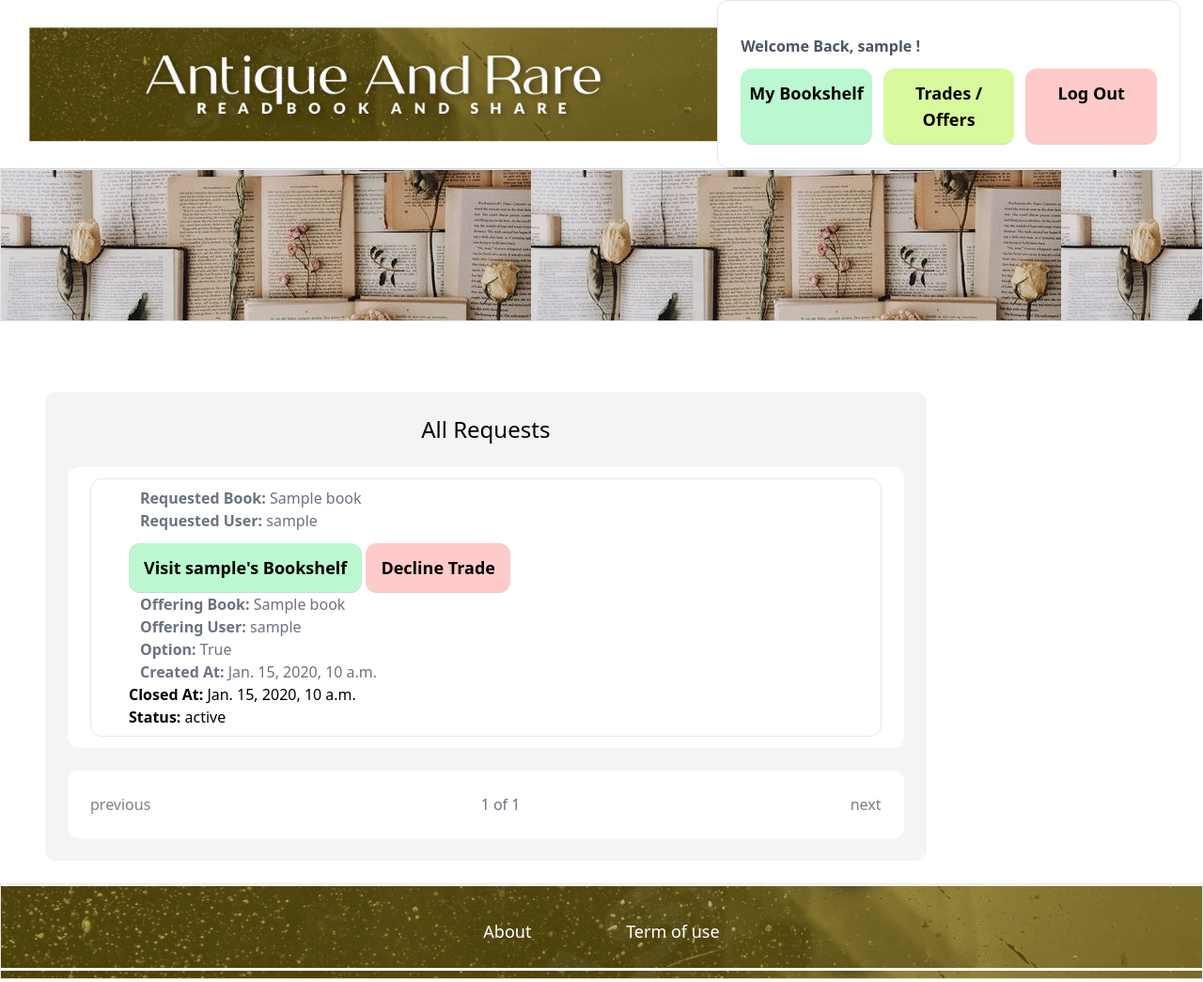
After one commit to CatherineBandarchuk/AntiqueAndRare, a Django app: page /trades/account/1/ in a window 1280 px wide. The commit adds this page. Shown: the whole page at 94% size. Run offline with Django 4.2, Linux system fonts and the light colour scheme; a user stored in the database is signed in; tables that the repository leaves empty hold one stand-in row (values such as "Sample post"); some libraries are stand-ins or nearby versions.

Commit message:
still working on the requests page

```diff
--- a/main/templates/main/base.html
+++ b/main/templates/main/base.html
@@ -19,7 +19,7 @@
                         <div class=" px-1 py-3 text-lg font-semibold bg-green-200 text-grey-400 rounded-xl border-b border-gray-300 hover:bg-gray-500 hover:text-white" style="float: right; width: 32%;">
                             <a href="{% url 'bookshelf:index' %}" >My Bookshelf</a></div>
                         <div class="px-1 py-3 text-lg font-semibold bg-lime-200 text-grey-400 rounded-xl border-b border-gray-300 hover:bg-gray-500 hover:text-white" style="float: right; width: 32%;">
-                            <a href="#" >Trades / Offers</a></div>
+                            <a href="{% url 'trades:requests' user.id %}" >Trades / Offers</a></div>
                         <div class="px-1 py-3 text-lg font-semibold bg-red-200 text-grey-400 rounded-xl border-b border-gray-300 hover:bg-gray-500 hover:text-white" style="float: right; width: 32%;">
                             <a href="{% url 'account:logout' %}" >Log Out</a></div>
                     </div>
--- a/main/templates/main/index.html
+++ b/main/templates/main/index.html
@@ -43,7 +43,7 @@
                                         <div><a href="{% url 'book:edit' book.id %}" class="mt-3 gap-3 px-4 py-3 text-lg font-semibold bg-lime-200 text-grey-400 rounded-xl border-b border-gray-300 hover:bg-gray-500 hover:text-white" style="float: right; width:100%">Edit Book</a></div>
                                         <div><a href="{% url 'book:delete' book.id %}" class="mt-3 gap-3 px-4 py-3 text-lg font-semibold bg-red-200 text-grey-400 rounded-xl border-b border-gray-300 hover:bg-gray-500 hover:text-white" style="float: right; width:100%">Delete!</a></div>
                                     {% else %}
-                                        <div><a href="#" class="mt-3 gap-3 px-4 py-3 text-lg font-semibold bg-red-200 text-grey-400 rounded-xl border-b border-gray-300 hover:bg-gray-500 hover:text-white" style="float: right; width:100%">Send Offer</a></div>
+                                        <div><a href="{% url 'trades:select' book.id %}" class="mt-3 gap-3 px-4 py-3 text-lg font-semibold bg-red-200 text-grey-400 rounded-xl border-b border-gray-300 hover:bg-gray-500 hover:text-white" style="float: right; width:100%">Send Offer</a></div>
                                         <div><a href="{% url 'book:detail' book.id %}" class="mt-3 gap-3 px-4 py-3 text-lg font-semibold bg-blue-200 text-grey-400 rounded-xl border-b border-gray-300 hover:bg-gray-500 hover:text-white" style="float: right; width:100%">Details...</a></div>
                                     {% endif %}
                                 {% else %}
--- /dev/null
+++ b/trades/templates/trades/requests.html
@@ -0,0 +1,52 @@
+{% extends 'main/base.html'%}
+{% load static %}
+{% block title %} My Request List {% endblock %}
+
+{% block content %}
+    <div class="flex justify-between">
+        <div class="mt-6 px-6 bg-white rounded-xl gap-3" style="float: left; width: 80%;">
+            <div class="mt-6 px-6 py-6 bg-gray-100 rounded-xl">
+                <h2 class="mb-3 text-2xl text-center">All Requests</h2>
+                <div class="mt-6 px-6 py-3 bg-white rounded-xl">
+                    {% for request in request_list %}
+                    <div class="rounded-xl border border-gray-200 p-2 flex justify-between">
+                        <div class="px-8" style="float: left; width:60%">
+                            <h3 class="text-gray-500 px-3"><strong>Requested Book: </strong>{{ request.requested_book }}</h3>
+                            <h3 class="text-gray-500 px-3"><strong>Requested User: </strong>{{ request.requested_book.owner_user_id }}</h3>
+                            {% if request.requested_book.owner_user_id == user %}
+                            <button class="mt-3 px-4 py-3 text-lg font-semibold bg-green-200 text-grey-400 rounded-xl border-b border-gray-300 hover:bg-gray-600 hover:text-white">
+                                <a href="{% url 'trades:selectother' request.offering_book.owner_user_id.id %}">Visit {{ request.offering_book.owner_user_id }}'s Bookshelf</a>
+                            </button>
+                            <button type="submit" name="decline" class="mt-3 px-4 py-3 text-lg font-semibold bg-red-200 text-grey-400 rounded-xl border-b border-gray-300 hover:bg-gray-600 hover:text-white">Decline Trade</button>
+                            {% endif %}
+                            <h3 class="text-gray-500 px-3"><strong>Offering Book: </strong>{{ request.offering_book }}</h3>
+                            <h3 class="text-gray-500 px-3"><strong>Offering User: </strong>{{ request.offering_book.owner_user_id }}</h3>
+                            <h3 class="text-gray-500 px-3"><strong>Option: </strong>{{ request.option }}</h3>
+                            <h3 class="text-gray-500 px-3"><strong>Created At: </strong>{{ request.created_at }}</h3>
+                            <h3 class="text-gray-500 px-3"><h3><strong>Closed At: </strong>{{ request.closed_at }}</h3>
+                            <h3 class="text-gray-500 px-3"><h3><strong>Status: </strong>{{ request.status }}</h3>
+                        </div>
+                    </div>
+                    {% endfor %}
+                </div>
+                <div class="mt-6 px-6 py-6 bg-white rounded-xl">
+                    <div class="flex justify-between">
+                        {% if page_obj.has_previous %}
+                            <a href="?page={{ page_obj.previous_page_number }}">previous</a>
+                        {% else %}
+                            <span class="opacity-50 cursor-not-allowed">previous</span>
+                        {% endif %}
+
+                        <div class="text-gray-500">{{ page_obj.number }} of {{ page_obj.paginator.num_pages }}</div>
+
+                        {% if page_obj.has_next %}
+                            <a href="?page={{ page_obj.next_page_number }}">next</a>
+                        {% else %}
+                            <span class="opacity-50 cursor-not-allowed">next</span>
+                        {% endif %}
+                    </div>
+                </div>
+            </div>
+        </div>
+    </div>
+{% endblock %}
--- a/trades/urls.py
+++ b/trades/urls.py
@@ -5,5 +5,7 @@ from . import views
 app_name = 'trades'
 
 urlpatterns = [
+    path('account/other/<int:pk>/', views.OtherBookListView.as_view(), name='selectother'),
+    path('account/<int:pk>/', views.RequestsListView.as_view(), name='requests'),
     path('<int:pk>/', views.BookListView.as_view(), name='select'),
 ]
--- a/trades/views.py
+++ b/trades/views.py
@@ -1,8 +1,7 @@
 from django.shortcuts import render, get_object_or_404, redirect
 from django.views import generic
 from django.contrib.auth.mixins import LoginRequiredMixin
-from django.contrib.auth.decorators import login_required
-from .forms import CreateRequestForm
+from django.db.models import Q
 
 from .models import TradeRequest
 from book.models import Book
@@ -22,10 +21,40 @@ class BookListView(generic.ListView, LoginRequiredMixin):
     def post(self, request, pk):
         requested_book = get_object_or_404(Book, pk=pk)
         offering_book = get_object_or_404(Book, pk=request.POST['mybook'])
-        option = request.GET.get('allowchoose') or False
+        option = True if request.GET.get('allowchoose') else False
         TradeRequest.objects.create(
             requested_book=requested_book,
             offering_book=offering_book,
             option=option
         )
+        offering_book.available = False
+        offering_book.save()
         return redirect('main:index')
+
+
+class RequestsListView(generic.ListView, LoginRequiredMixin):
+    model = TradeRequest
+    context_object_name = 'request_list'
+    template_name = 'trades/requests.html'
+    paginate_by = 5
+
+    def get_queryset(self):
+        return TradeRequest.objects.filter(Q(offering_book__owner_user_id=self.request.user) | Q(requested_book__owner_user_id=self.request.user))
+
+    def post(self, request, pk):
+        if request.POST.get('decline'):
+            offering_book = TradeRequest.objects.filter(offering_book=pk)
+            offering_book.available = True
+            offering_book.save()
+            return redirect('main:index')
+
+
+class OtherBookListView(generic.ListView, LoginRequiredMixin):
+    model = Book
+    success_url = reverse_lazy("main:index")
+    context_object_name = 'other_book_list'
+    template_name = 'trades/otheroption.html'
+    paginate_by = 3
+
+    def get_queryset(self):
+        return Book.objects.filter(available=True, owner_user_id=self.request.user)
```
Also changed, not shown: trades/templates/trades/otheroption.html (added, +59 -0 lines), media/book_images/whereswaldo.jpg (added).
